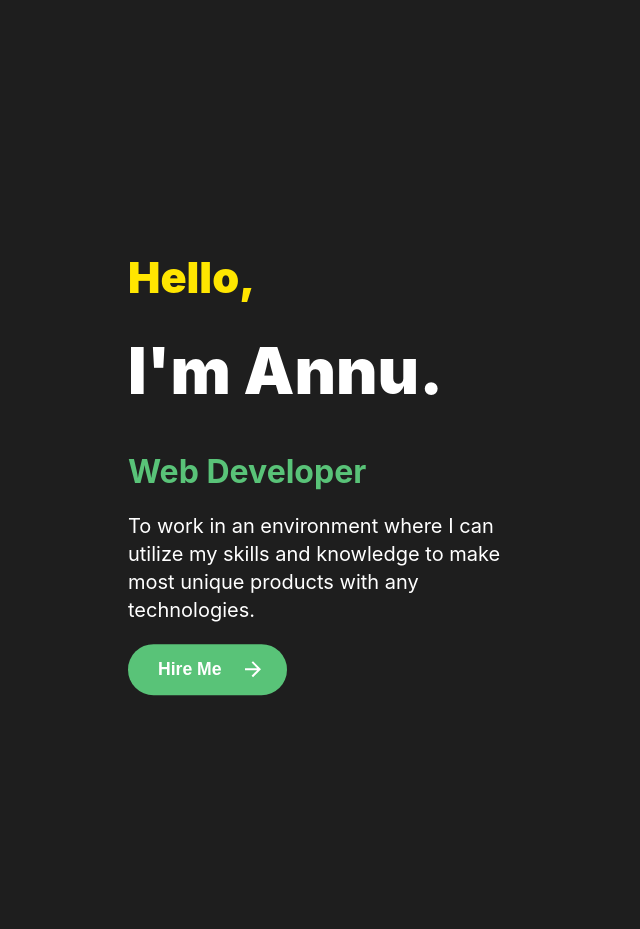
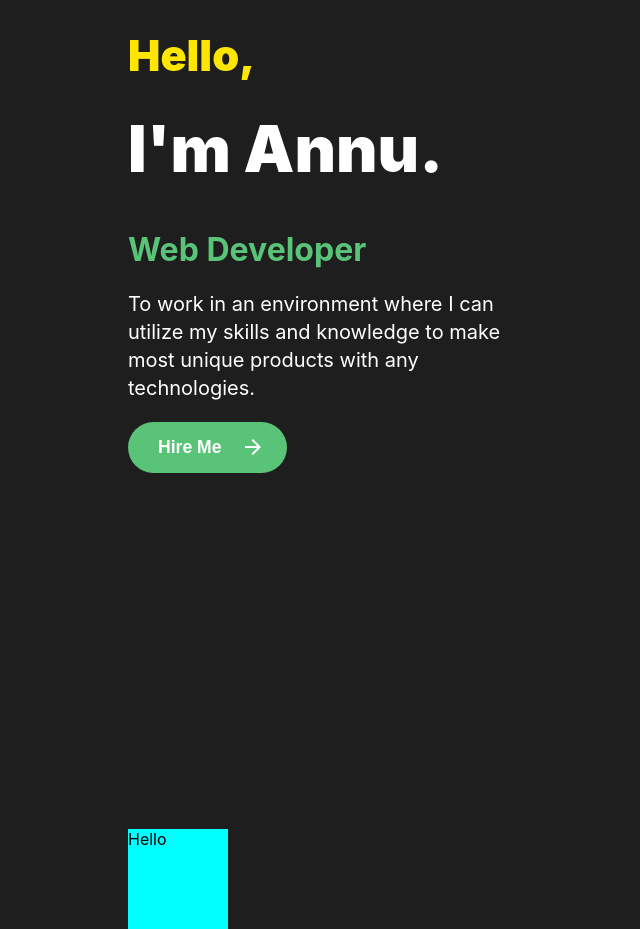
Before and after one commit to Sunil178/react-portfolio, a Next.js app: page / in a window 1280 px wide. Shown: the whole page, without its empty margins (0-640 px from the left). Before the commit the page ends 800 px from the top, so only its background shows below. Built offline with nearby package versions, Linux system fonts and the light colour scheme.

Commit message:
Making of skills section

```diff
--- /dev/null
+++ b/components/Card/Card.js
@@ -0,0 +1,10 @@
+import styles from './Card.module.css'
+import ArrowForwardIcon from '@material-ui/icons/ArrowForward';
+
+export default function Card ({name, percentage}) {
+    return (
+        <>
+            <div className={styles.card_container}>Hello</div>
+        </>
+    )
+}
--- /dev/null
+++ b/components/Card/Card.module.css
@@ -0,0 +1,5 @@
+.card_container {
+    width: 100px;
+    height: 100px;
+    background-color: aqua;
+}
--- a/components/Text/Text.module.css
+++ b/components/Text/Text.module.css
@@ -27,7 +27,5 @@
 
 .text_wrapper {
     width: 40%;
-    -webkit-transform: translateY(50%);
-    -ms-transform: translateY(50%);
-    transform: translateY(50%);
+    height: 100vh;
 }
--- a/pages/index.js
+++ b/pages/index.js
@@ -1,10 +1,12 @@
 import About from './about'
+import Skill from './skills/index'
 
 export default function Home () {
   return (
     <>
       <div className='portfolio-container'>
         <About />
+        <Skill />
       </div>
     </>
   )
--- /dev/null
+++ b/pages/skills/index.js
@@ -0,0 +1,10 @@
+import Card from '../../components/Card/Card'
+
+function Skill () {
+    return (
+        <>
+            <Card name='JavaScript' percentage='90' />
+        </>
+    )
+}
+export default Skill
```
Also changed, not shown: pages/skills/Skills.module.css (added).
